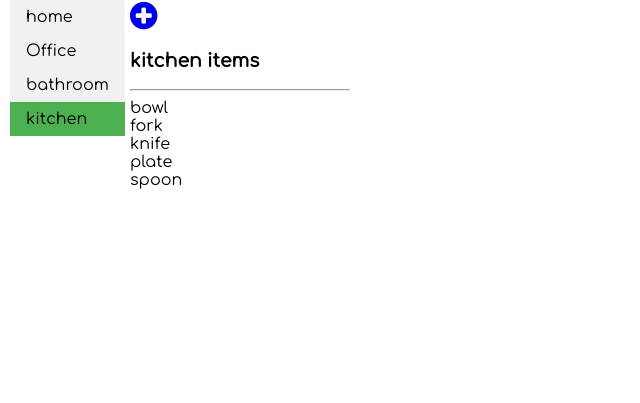
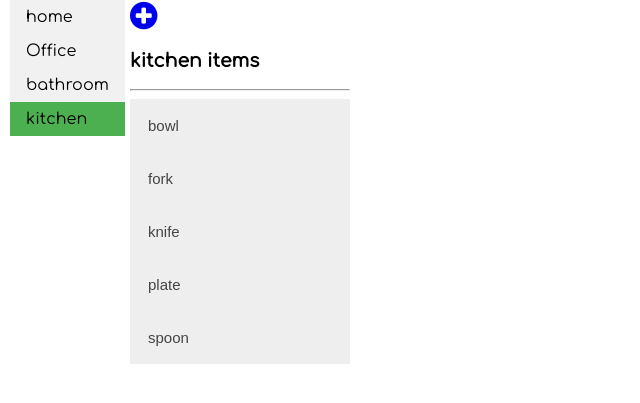
Before and after one commit to jonjoncronin/catalogProject, a Flask app: page /catalog/category/1/ in a window 1280 px wide. Shown: the part 110-513 px from the top of the page, without its empty margins (0-640 px from the left). Run offline with Flask 2, Linux system fonts and the light colour scheme; data comes from the database, SQL or seed files in the repository.

Commit message:
Update categoryitems page to include accordion

```diff
--- a/vagrant/catalog/templates/categoryItems.html
+++ b/vagrant/catalog/templates/categoryItems.html
@@ -49,18 +49,36 @@
 			{% if not items %}
 			<p>No Items</p>
 			{% else %}
-         <ul>
-         {% for item in items %}
-            <li>{{item.name}}</li>
-         {% endfor %}
-         </ul>
+			{% for item in items %}
+			<button class="accordion">{{item.name}}</button>
+			<div class="panel">
+				Description:<br>
+				{{item.description}}
+			</div>
+			{% endfor %}
 			{% endif %}
 		</section>
 	</div>
 	<!-- Footer -->
 	<div id="footer">
 	</div>
-	<main>
+</main>
+<script>
+var acc = document.getElementsByClassName("accordion");
+var i;
+
+for (i = 0; i < acc.length; i++) {
+acc[i].onclick = function() {
+ this.classList.toggle("active");
+ var panel = this.nextElementSibling;
+ if (panel.style.maxHeight){
+	panel.style.maxHeight = null;
+ } else {
+	panel.style.maxHeight = panel.scrollHeight + "px";
+ }
+}
+}
+</script>
 </body>
 
 </html>
```
